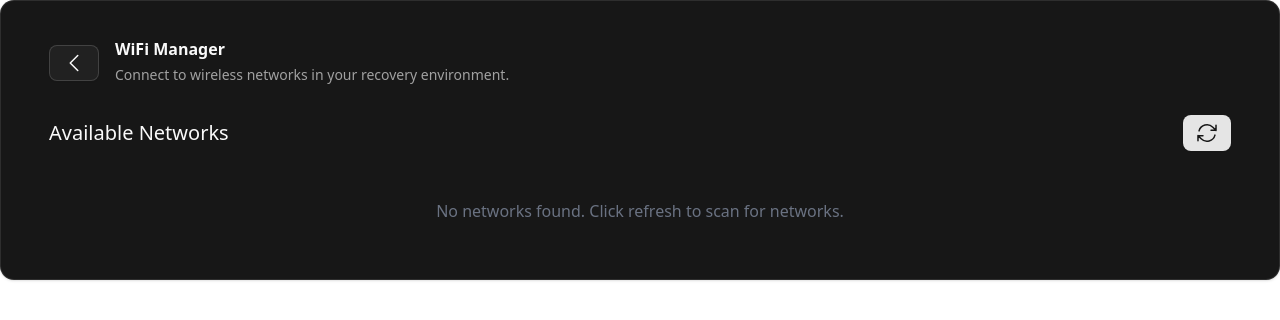
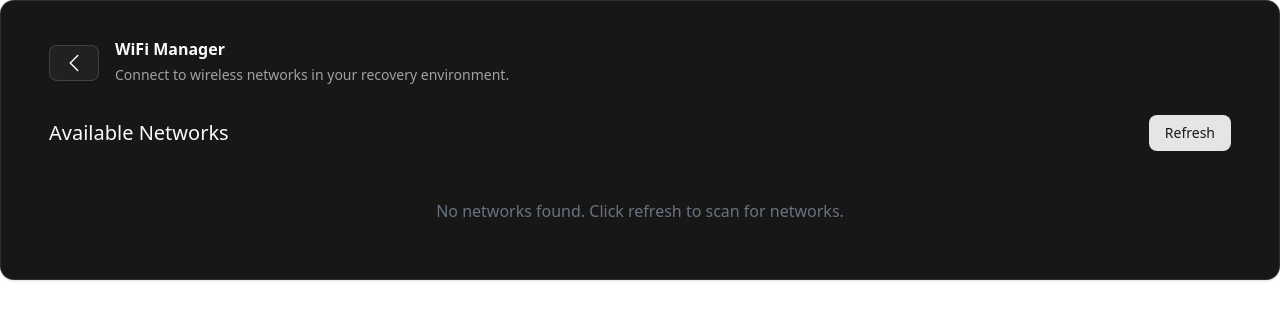
Before and after one commit to blossom-os/installer, a SvelteKit app: page /wifi in a window 1280 px wide. Shown: the top 320 px of the page. Built offline with nearby package versions, Linux system fonts and the light colour scheme.

Commit message:
feat: add custom scrollbar styles for dark mode and Firefox support

```diff
--- a/src/app.css
+++ b/src/app.css
@@ -136,3 +136,42 @@ h2 {
 h3 {
   @apply text-xl font-medium;
 }
+
+/* macOS-style dark scrollbars */
+::-webkit-scrollbar {
+  width: 8px;
+  height: 8px;
+}
+
+::-webkit-scrollbar-track {
+  background: transparent;
+}
+
+::-webkit-scrollbar-thumb {
+  background: rgba(0, 0, 0, 0.3);
+  border-radius: 4px;
+  border: 1px solid rgba(255, 255, 255, 0.1);
+}
+
+::-webkit-scrollbar-thumb:hover {
+  background: rgba(0, 0, 0, 0.5);
+}
+
+.dark ::-webkit-scrollbar-thumb {
+  background: rgba(255, 255, 255, 0.2);
+  border: 1px solid rgba(0, 0, 0, 0.1);
+}
+
+.dark ::-webkit-scrollbar-thumb:hover {
+  background: rgba(255, 255, 255, 0.3);
+}
+
+/* For Firefox */
+* {
+  scrollbar-width: thin;
+  scrollbar-color: rgba(0, 0, 0, 0.3) transparent;
+}
+
+.dark * {
+  scrollbar-color: rgba(255, 255, 255, 0.2) transparent;
+}
--- a/src/routes/wifi/+page.svelte
+++ b/src/routes/wifi/+page.svelte
@@ -15,12 +15,9 @@
 
 	let networks: WiFiNetwork[] = [];
 	let allNetworks: WiFiNetwork[] = [];
-	let showAllNetworks = false;
 	let scanning = false;
 	let connecting = false;
 	let currentConnection: string | null = null;
-
-	const MAX_DISPLAYED_NETWORKS = 5;
 
 	function handleBack() {
 		goto('/');
@@ -42,9 +39,7 @@
 				}
 
 				// Limit displayed networks
-				networks = showAllNetworks
-					? allNetworks
-					: allNetworks.slice(0, MAX_DISPLAYED_NETWORKS);
+				networks = allNetworks;
 			}
 		} catch (error) {
 			console.error('Failed to scan networks:', error);
@@ -84,11 +79,6 @@
 			console.error('Failed to connect:', error);
 			connecting = false;
 		}
-	}
-
-	function toggleShowAllNetworks() {
-		showAllNetworks = !showAllNetworks;
-		networks = showAllNetworks ? allNetworks : allNetworks.slice(0, MAX_DISPLAYED_NETWORKS);
 	}
 
 	function getSecurityText(security: string): string {
@@ -150,24 +140,7 @@
 		<div class="flex justify-between items-center mb-4">
 			<h3 class="text-lg font-semibold">Available Networks</h3>
 			<Button onclick={scanNetworks} disabled={scanning} variant="default">
-				{#if scanning}
-					Scanning...
-				{:else}
-					<svg
-						xmlns="http://www.w3.org/2000/svg"
-						fill="none"
-						viewBox="0 0 24 24"
-						stroke-width="1.5"
-						stroke="currentColor"
-						class="size-6"
-					>
-						<path
-							stroke-linecap="round"
-							stroke-linejoin="round"
-							d="M16.023 9.348h4.992v-.001M2.985 19.644v-4.992m0 0h4.992m-4.993 0 3.181 3.183a8.25 8.25 0 0 0 13.803-3.7M4.031 9.865a8.25 8.25 0 0 1 13.803-3.7l3.181 3.182m0-4.991v4.99"
-						/>
-					</svg>
-				{/if}
+				{scanning ? 'Scanning' : 'Refresh'}
 			</Button>
 		</div>
 
@@ -178,6 +151,7 @@
 		{:else if scanning}
 			<div class="text-center py-8 text-gray-500">Scanning for networks...</div>
 		{:else}
+			<div class="max-h-96 overflow-y-auto pr-2">
 				{#each networks as network}
 					<button
 						on:click={() => connectToNetwork(network)}
@@ -194,13 +168,17 @@
 										{network.signal}%
 									</span>
 								</Item.Title>
-							<Item.Description class="text-left flex items-center justify-between">
+								<Item.Description
+									class="text-left flex items-center justify-between"
+								>
 									<span>{getSecurityText(network.security)}</span>
 								</Item.Description>
 							</Item.Content>
 							<Item.Actions>
 								{#if network.connected}
-								<span class="text-green-600 text-sm font-medium">Connected</span>
+									<span class="text-green-600 text-sm font-medium">
+										Connected
+									</span>
 								{:else if network.security === 'open'}
 									<span class="text-xs text-gray-500">
 										<svg
@@ -240,16 +218,7 @@
 						</Item.Root>
 					</button>
 				{/each}
-
-			{#if allNetworks.length > MAX_DISPLAYED_NETWORKS}
-				<div class="text-center mt-4">
-					<Button variant="outline" onclick={toggleShowAllNetworks} class="w-full">
-						{showAllNetworks
-							? `Show Less (${MAX_DISPLAYED_NETWORKS} of ${allNetworks.length})`
-							: `Show More (${allNetworks.length - MAX_DISPLAYED_NETWORKS} more)`}
-					</Button>
 			</div>
-			{/if}
 		{/if}
 	</Card.Content>
 </main>
```
Lines whose indentation alone changed are shown as unchanged.
